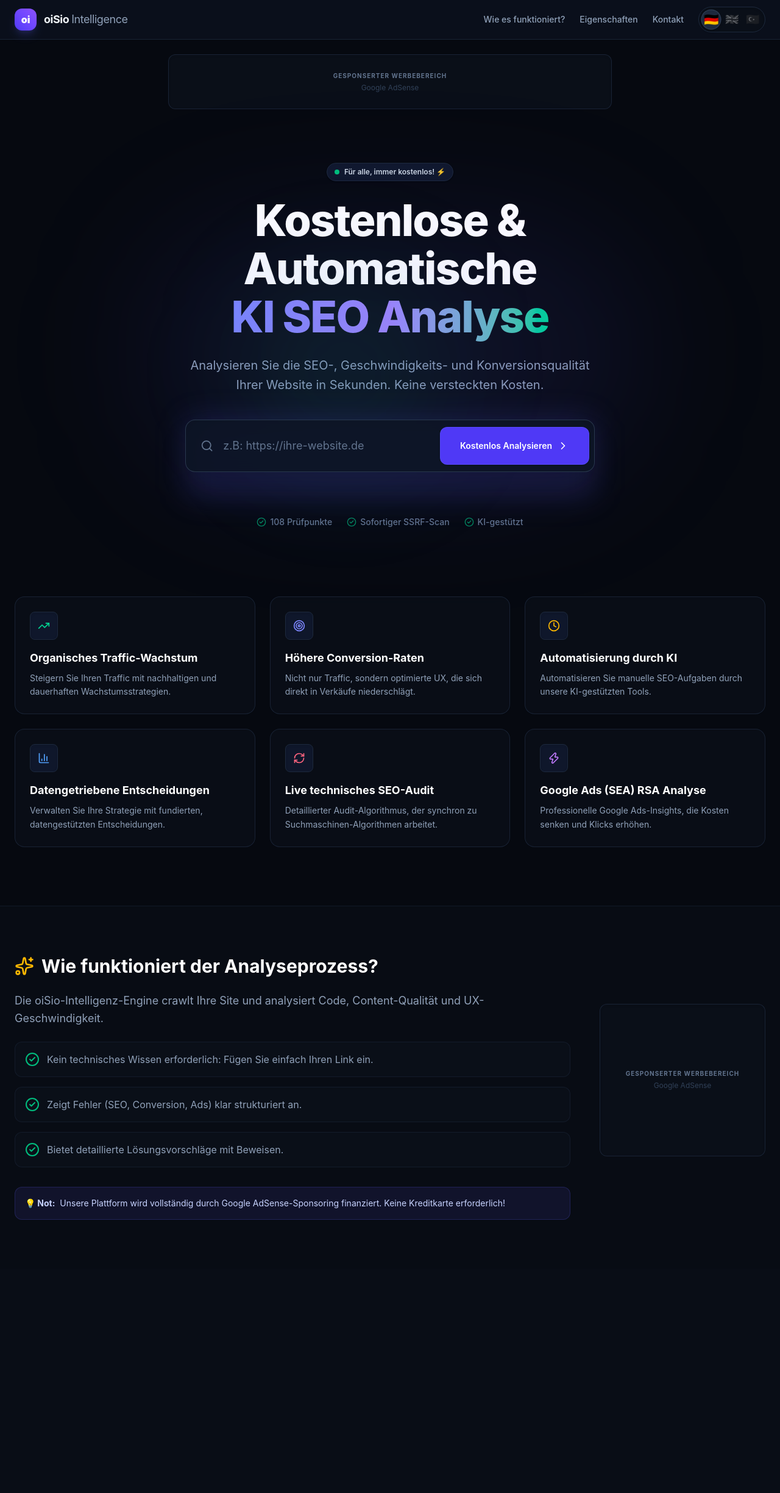
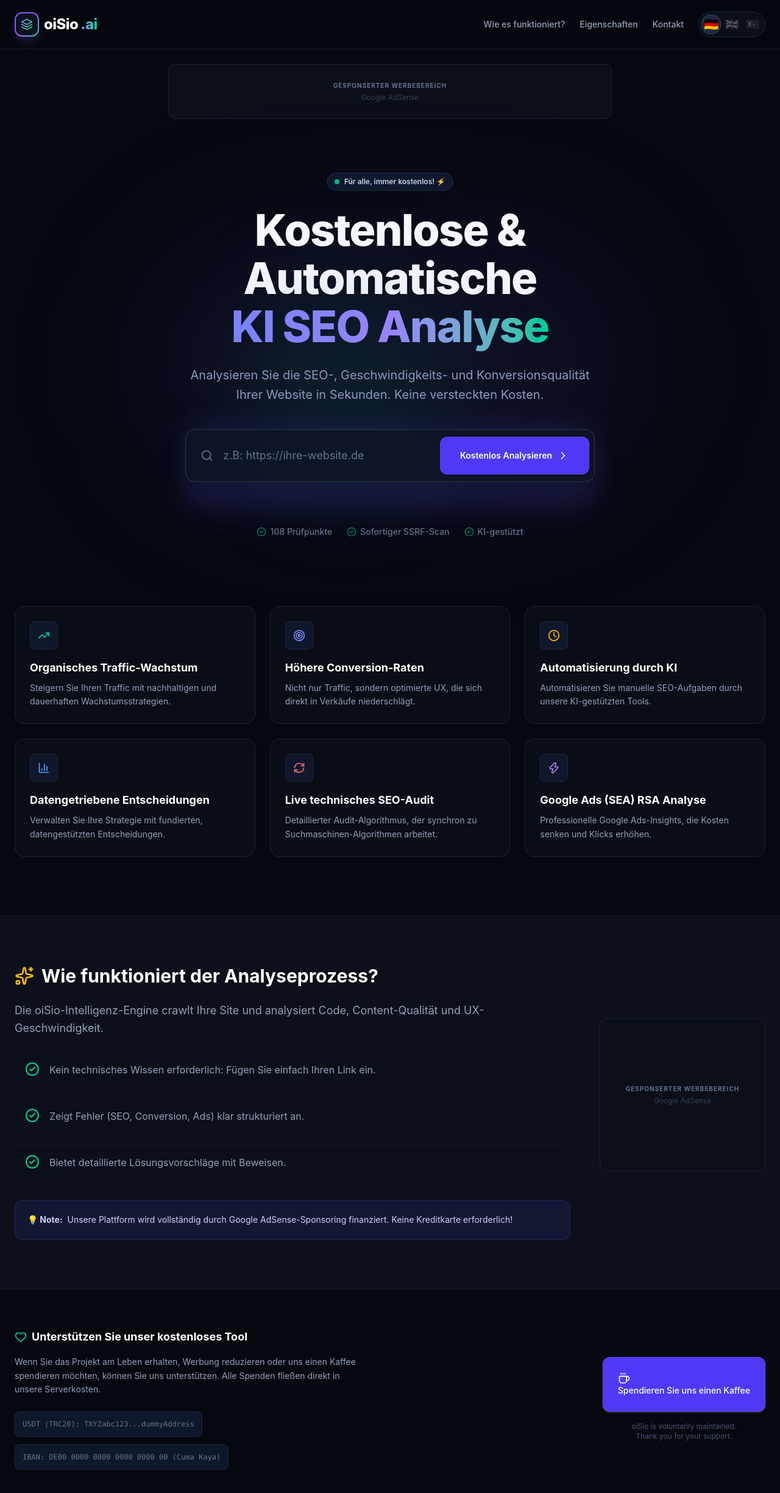
Before and after one commit to cumathka/oisio, a Next.js app: page / in a window 1280 px wide. Shown: the top 2448 px of the page at 61% size. Before the commit the page ends 2080 px from the top, so only its background shows below. Built offline with nearby package versions, Linux system fonts and the light colour scheme.

Commit message:
feat(ui): upgrade UI to premium aesthetic, add custom SVG Logo & donation footer

```diff
--- a/src/components/free-tool/FreeToolView.tsx
+++ b/src/components/free-tool/FreeToolView.tsx
@@ -12,8 +12,68 @@ import {
   Zap,
   CheckCircle2,
   ChevronRight,
+  Heart,
+  Coffee,
 } from "lucide-react";
 import { Button } from "@/components/ui/Button";
+
+// --- LOGO COMPONENT ---
+const Logo = () => (
+  <div className="flex items-center gap-2">
+    <div className="relative flex items-center justify-center w-10 h-10 bg-gradient-to-br from-indigo-500 via-purple-500 to-emerald-500 rounded-xl shadow-lg shadow-indigo-500/20 overflow-hidden">
+      <div className="absolute inset-[2px] bg-[#0c121e] rounded-[10px] flex items-center justify-center z-10">
+        <svg
+          width="20"
+          height="20"
+          viewBox="0 0 24 24"
+          fill="none"
+          xmlns="http://www.w3.org/2000/svg"
+        >
+          <path
+            d="M12 2L2 7L12 12L22 7L12 2Z"
+            stroke="url(#gradient)"
+            strokeWidth="2"
+            strokeLinecap="round"
+            strokeLinejoin="round"
+          />
+          <path
+            d="M2 17L12 22L22 17"
+            stroke="url(#gradient)"
+            strokeWidth="2"
+            strokeLinecap="round"
+            strokeLinejoin="round"
+          />
+          <path
+            d="M2 12L12 17L22 12"
+            stroke="url(#gradient)"
+            strokeWidth="2"
+            strokeLinecap="round"
+            strokeLinejoin="round"
+          />
+          <defs>
+            <linearGradient
+              id="gradient"
+              x1="2"
+              y1="2"
+              x2="22"
+              y2="22"
+              gradientUnits="userSpaceOnUse"
+            >
+              <stop stopColor="#818cf8" />
+              <stop offset="1" stopColor="#34d399" />
+            </linearGradient>
+          </defs>
+        </svg>
+      </div>
+    </div>
+    <span className="font-extrabold text-2xl tracking-tight text-white flex items-center">
+      oiSio
+      <span className="text-transparent bg-clip-text bg-gradient-to-r from-indigo-400 to-emerald-400 ml-1">
+        .ai
+      </span>
+    </span>
+  </div>
+);
 
 // --- MOCK AD COMPONENT ---
 const GoogleAdSlot = ({
@@ -91,6 +151,12 @@ const content = {
     f6Title: "Google Ads (SEA) RSA Analizi",
     f6Desc:
       "Maliyetleri düşüren ve tıklamaları artıran profesyonel Google Ads içgörüleri.",
+    donationTitle: "Bu Araç Tamamen Ücretsiz Kalsın",
+    donationDesc:
+      "Projeyi yaşatmak, reklamları azaltmak veya bir kahve ısmarlamak isterseniz bize destek olabilirsiniz. Bütün destekler şeffaf olarak sunucu masraflarına aktarılır.",
+    donateBtn: "Bize Bir Kahve Ismarla",
+    cryptoAddress: "USDT (TRC20): TXYZabc123...dummyAddress",
+    ibanStr: "IBAN: TR00 0000 0000 0000 0000 0000 00 (Cuma Kaya)",
   },
   DE: {
     works: "Wie es funktioniert?",
@@ -135,6 +201,12 @@ const content = {
     f6Title: "Google Ads (SEA) RSA Analyse",
     f6Desc:
       "Professionelle Google Ads-Insights, die Kosten senken und Klicks erhöhen.",
+    donationTitle: "Unterstützen Sie unser kostenloses Tool",
+    donationDesc:
+      "Wenn Sie das Projekt am Leben erhalten, Werbung reduzieren oder uns einen Kaffee spendieren möchten, können Sie uns unterstützen. Alle Spenden fließen direkt in unsere Serverkosten.",
+    donateBtn: "Spendieren Sie uns einen Kaffee",
+    cryptoAddress: "USDT (TRC20): TXYZabc123...dummyAddress",
+    ibanStr: "IBAN: DE00 0000 0000 0000 0000 00 (Cuma Kaya)",
   },
   EN: {
     works: "How it works?",
@@ -178,6 +250,12 @@ const content = {
     f6Title: "Google Ads (SEA) RSA Analysis",
     f6Desc:
       "Professional Google Ads insights that reduce costs and increase clicks.",
+    donationTitle: "Keep This Tool Free Forever",
+    donationDesc:
+      "If you'd like to support the project, reduce ads, or simply buy us a coffee, you can contribute below. All support goes directly towards our server costs.",
+    donateBtn: "Buy Us a Coffee",
+    cryptoAddress: "USDT (TRC20): TXYZabc123...dummyAddress",
+    ibanStr: "IBAN: CH00 0000 0000 0000 0000 00 (Cuma Kaya)",
   },
 };
 
@@ -249,19 +327,11 @@ export function FreeToolView({
   };
 
   return (
-    <div className="min-h-screen bg-[#060910] text-slate-100 font-sans selection:bg-indigo-500/30 selection:text-indigo-200">
+    <div className="min-h-screen bg-[#06080F] text-slate-100 font-sans selection:bg-indigo-500/30 selection:text-indigo-200">
       {/* HEADER WITH LANGUAGE SWITCHER (FLAGS) */}
-      <header className="border-b border-slate-800/80 bg-[#0c121e]/80 backdrop-blur-xl sticky top-0 z-50">
-        <div className="max-w-7xl mx-auto px-6 h-16 flex items-center justify-between">
-          <div className="flex items-center gap-3">
-            <div className="flex h-9 w-9 items-center justify-center rounded-xl bg-gradient-to-tr from-indigo-600 to-violet-500 font-black text-white shadow-lg shadow-indigo-500/20">
-              oi
-            </div>
-            <span className="font-bold text-lg tracking-tight">
-              oiSio{" "}
-              <span className="font-normal text-slate-400">Intelligence</span>
-            </span>
-          </div>
+      <header className="border-b border-slate-800/60 bg-[#06080F]/90 backdrop-blur-2xl sticky top-0 z-50">
+        <div className="max-w-7xl mx-auto px-6 h-20 flex items-center justify-between">
+          <Logo />
 
           <div className="flex items-center gap-6">
             <nav className="hidden md:flex gap-6 text-sm font-medium text-slate-400">
@@ -412,7 +482,7 @@ export function FreeToolView({
       </main>
 
       {/* MID-PAGE AD & EXPLANATION SECTION */}
-      <div className="bg-[#080c14] py-20">
+      <div className="bg-[#0b101a] py-20">
         <div className="max-w-7xl mx-auto px-6 grid grid-cols-1 lg:grid-cols-4 gap-12 items-center">
           <div className="lg:col-span-3">
             <h2 className="text-3xl font-bold text-white mb-6 flex items-center gap-3">
@@ -425,15 +495,17 @@ export function FreeToolView({
                 {t.bullets.map((bullet, i) => (
                   <li
                     key={i}
-                    className="flex items-start gap-3 bg-[#0a0f18] border border-slate-800/50 p-4 rounded-xl"
+                    className="flex items-start gap-4 bg-[#0a0f18]/50 border border-slate-800/40 shadow-sm p-4 rounded-xl"
                   >
-                    <CheckCircle2 className="h-6 w-6 text-emerald-500 shrink-0" />
-                    <span className="text-sm md:text-base">{bullet}</span>
+                    <CheckCircle2 className="h-6 w-6 text-emerald-400 shrink-0" />
+                    <span className="text-sm md:text-base leading-relaxed">
+                      {bullet}
+                    </span>
                   </li>
                 ))}
               </ul>
-              <div className="mt-8 p-4 bg-indigo-500/10 border border-indigo-500/20 rounded-xl text-indigo-200 text-sm">
-                <span className="font-bold mr-1">💡 Not:</span> {t.footNote}
+              <div className="mt-8 p-5 bg-indigo-500/10 border border-indigo-500/20 rounded-xl text-indigo-200 text-sm leading-relaxed">
+                <span className="font-bold mr-1">💡 Note:</span> {t.footNote}
               </div>
             </div>
           </div>
@@ -442,6 +514,41 @@ export function FreeToolView({
           </div>
         </div>
       </div>
+
+      {/* DONATION & SUPPORT FOOTER */}
+      <footer className="border-t border-slate-800/60 bg-[#06080F] py-16">
+        <div className="max-w-7xl mx-auto px-6 flex flex-col md:flex-row items-center justify-between gap-12">
+          <div className="flex-1 max-w-xl">
+            <div className="flex items-center gap-2 mb-4 text-emerald-400">
+              <Heart className="h-5 w-5" />
+              <h3 className="font-bold text-lg text-white">
+                {t.donationTitle}
+              </h3>
+            </div>
+            <p className="text-slate-400 text-sm leading-relaxed mb-6">
+              {t.donationDesc}
+            </p>
+            <div className="flex flex-col gap-3 text-xs text-slate-500 font-mono">
+              <div className="bg-slate-900 border border-slate-800 rounded-lg p-3 w-fit select-all hover:border-slate-600 transition-colors">
+                {t.cryptoAddress}
+              </div>
+              <div className="bg-slate-900 border border-slate-800 rounded-lg p-3 w-fit select-all hover:border-slate-600 transition-colors">
+                {t.ibanStr}
+              </div>
+            </div>
+          </div>
+
+          <div className="flex flex-col items-center justify-center shrink-0">
+            <Button className="rounded-xl px-6 py-6 h-auto text-base font-bold shadow-lg shadow-amber-500/20 bg-amber-500 hover:bg-amber-400 text-amber-950 flex items-center gap-2 transition-transform hover:scale-105">
+              <Coffee className="h-5 w-5" />
+              {t.donateBtn}
+            </Button>
+            <span className="mt-4 text-xs text-slate-600 text-center max-w-[200px]">
+              oiSio is voluntarily maintained. Thank you for your support.
+            </span>
+          </div>
+        </div>
+      </footer>
     </div>
   );
 }
```
